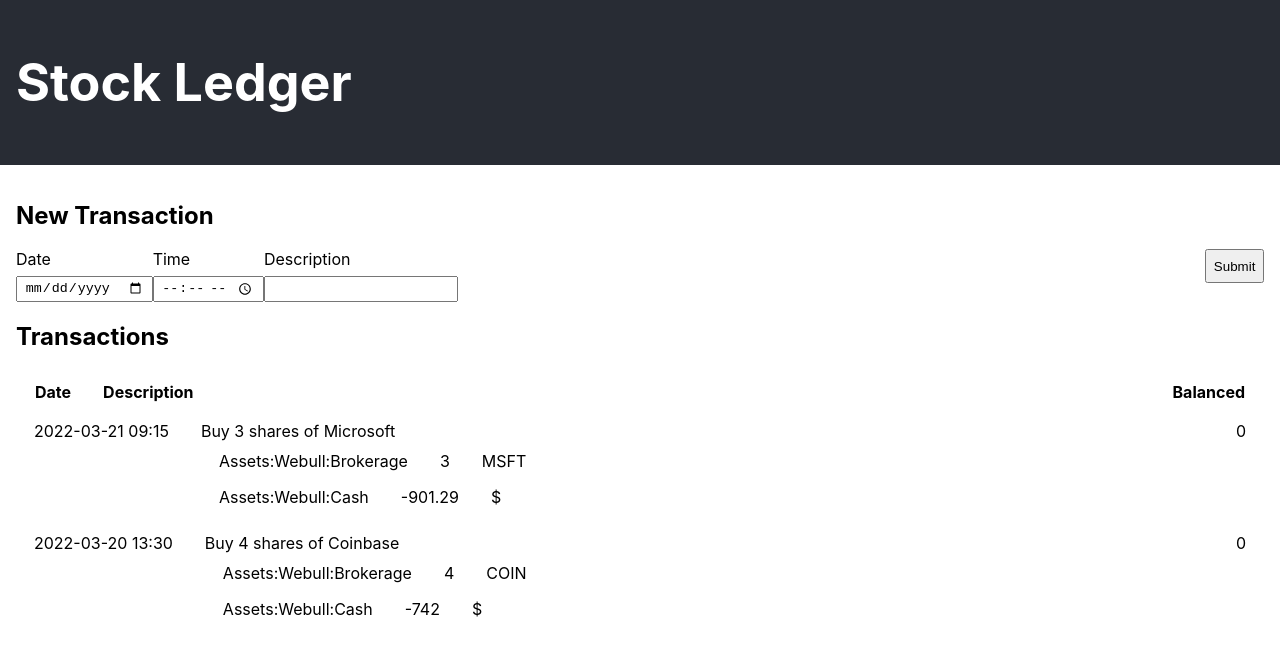
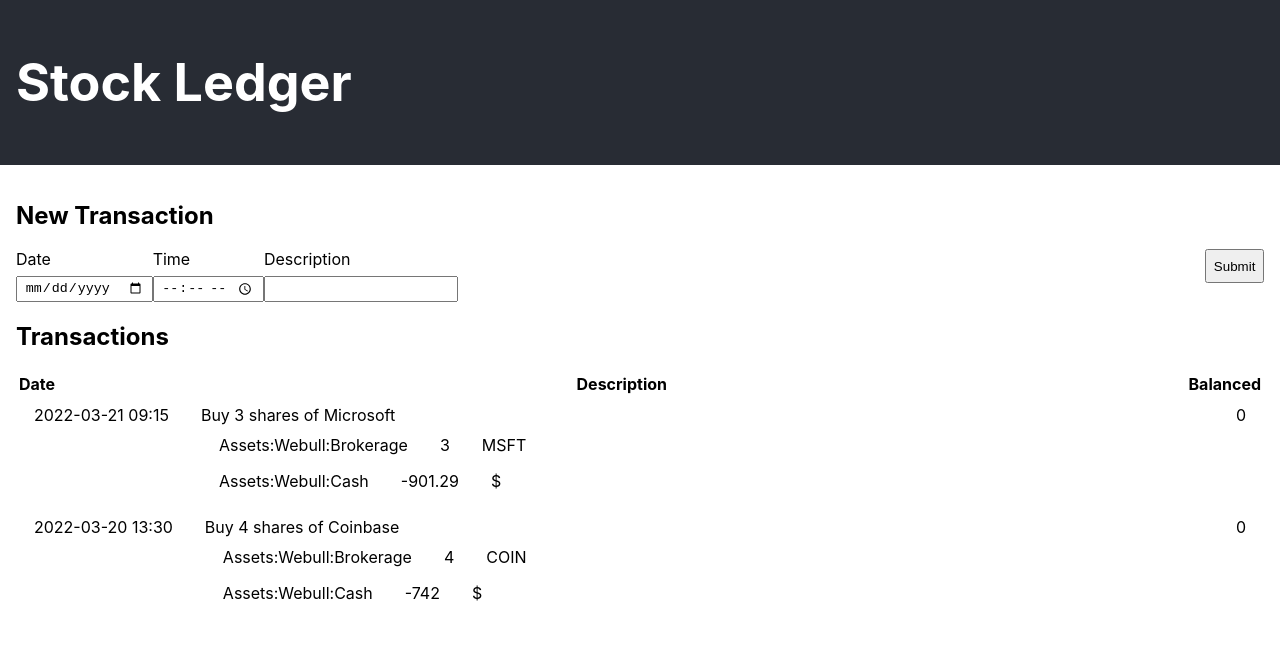
Before and after one commit to bgturner/react-stock-ledger-sandbox, a React app: page / in a window 1280 px wide. Shown: the top 656 px of the page. Built offline with nearby package versions, Linux system fonts and the light colour scheme.

Commit message:
fix some incorrect HTML markup

```diff
--- a/src/App.js
+++ b/src/App.js
@@ -30,16 +30,17 @@ function App() {
         />
         <h2>Transactions</h2>
         <table id="transactions">
-          <th>
+          <thead>
             <tr>
-              <td>Date</td>
-              <td className="description">Description</td>
-              <td>Balanced</td>
+              <th>Date</th>
+              <th className="description">Description</th>
+              <th>Balanced</th>
             </tr>
-          </th>
+          </thead>
           {
             // TODO: refactor this prop passing to be an imported hook
           }
+
           <TransactionList transactions={transactions} />
         </table>
       </main>
```
